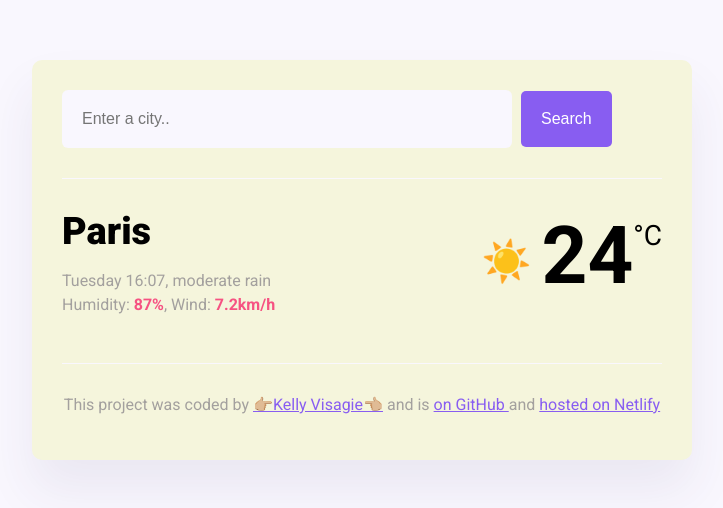
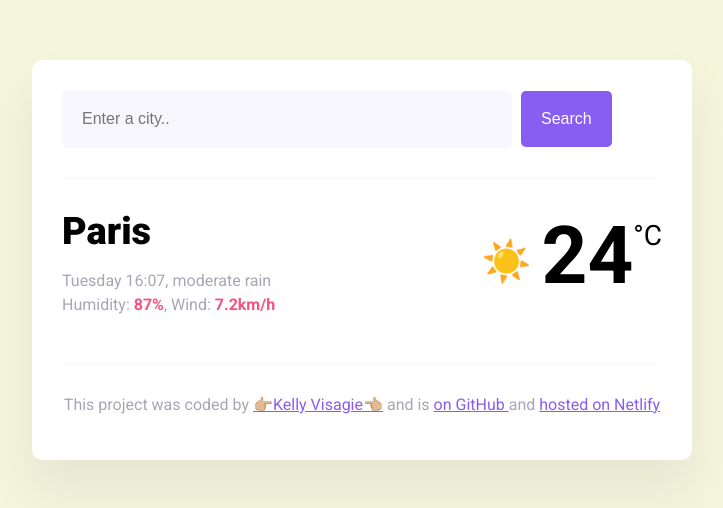
Before and after one commit to kelly9396/project, a website built with Parcel: page JS-Search-Engine/index.html in a window 1280 px wide. Shown: the whole page, without its empty margins (278-1001 px from the left). Built offline with nearby package versions, Linux system fonts and the light colour scheme.

Commit message:
updated background color

```diff
--- a/JS-Search-Engine/src/styles.css
+++ b/JS-Search-Engine/src/styles.css
@@ -1,5 +1,5 @@
 body {
-  background: #f9f7fe;
+  background: beige;
   font-family: "Roboto", sans-serif;
 }
 
@@ -8,7 +8,7 @@ a {
 }
 
 .weather-app {
-  background: beige;
+  background: white;
   max-width: 600px;
   margin: 60px auto;
   padding: 30px;
```
